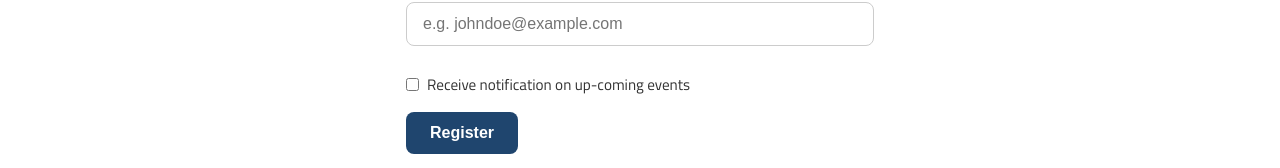
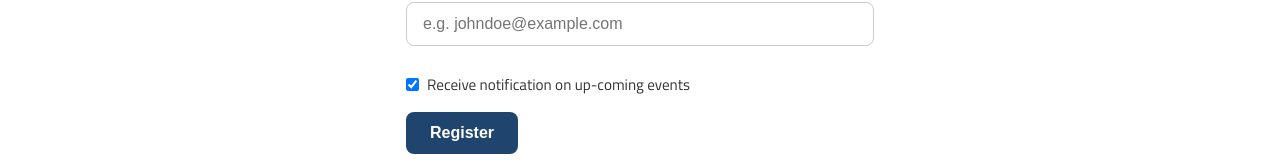
Before and after one commit to efpha/rc_web-app, a Next.js app: page /register in a window 1280 px wide. Shown: the part 628-796 px from the top of the page. Built offline with nearby package versions, Linux system fonts and the light colour scheme.

Commit message:
Default box is checked

```diff
--- a/src/app/register/page.tsx
+++ b/src/app/register/page.tsx
@@ -5,7 +5,7 @@ import '@/app/register/page.css';
 import '@/app/globals.css';
 
 export default function Register() {
-  const [notify, setNotify] = useState(false);
+  const [notify, setNotify] = useState(true);
     return (
     <div className="signup-container">
       <p className="signup-intro">
```
